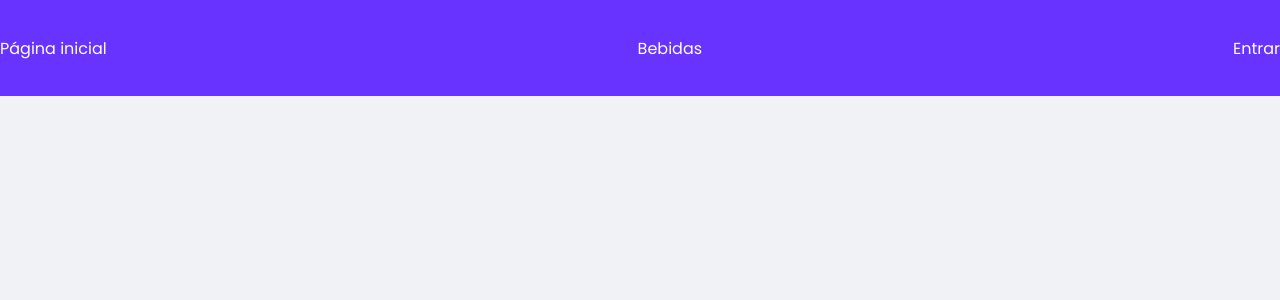
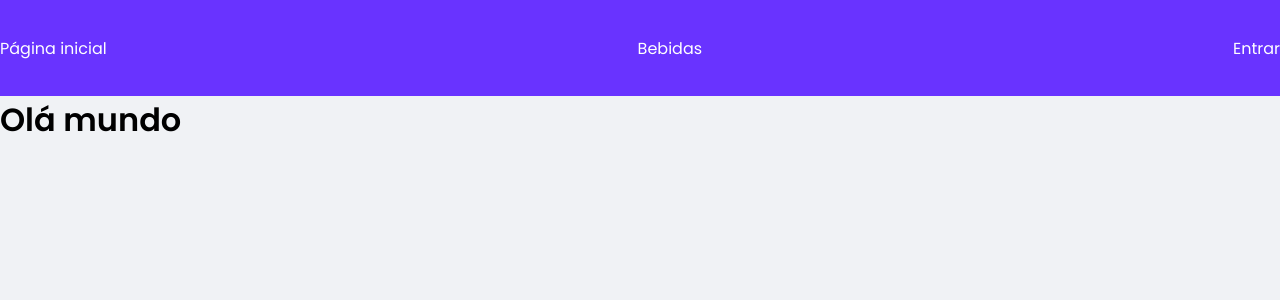
Before and after one commit to jamessonlps/RustyBeers-Frontend, a React (Create React App) app: page /cervejas in a window 1280 px wide. Shown: the top 300 px of the page. Built offline with nearby package versions, Linux system fonts and the light colour scheme; no server answers.

Commit message:
ultimas modificacoes antes de alterar proposta

```diff
--- a/package.json
+++ b/package.json
@@ -6,6 +6,7 @@
     "@testing-library/jest-dom": "^5.11.4",
     "@testing-library/react": "^11.1.0",
     "@testing-library/user-event": "^12.1.10",
+    "axios": "^0.24.0",
     "react": "^17.0.2",
     "react-dom": "^17.0.2",
     "react-router-dom": "^5.3.0",
--- a/src/App.js
+++ b/src/App.js
@@ -3,6 +3,7 @@ import { Route, Switch } from 'react-router-dom';
 import { Navbar } from './components/Navbar';
 import { HomePage } from './views/HomePage/index';
 import { Login } from './views/Login/index';
+import { BeersView } from './views/BeersView';
 
 import { GlobalStyle } from './styles/global';
 
@@ -13,6 +14,7 @@ function App() {
       <Switch>
         <Route exact path = "/" component={HomePage} />
         <Route exact path = "/entrar" component={Login} />
+        <Route exact path = "/cervejas" component={BeersView} />
       </Switch>
 
       <GlobalStyle />
--- a/src/components/CardSection/index.jsx
+++ b/src/components/CardSection/index.jsx
@@ -1,11 +1,9 @@
 import { Container } from "./styles";
-
-import LeveduraImg from '../../assets/levedura.jpg'
 
 export function CardSection(props) {
     return (
         <Container>
-            <img src={props.urlImage} alt="image" typeof="image/jpg" width="200" />
+            <img src={props.urlImage} alt="" typeof="image/jpg" width="200" />
             <div>
                 <h2>{props.title}</h2>
                 <p>
--- /dev/null
+++ b/src/views/BeersView/index.jsx
@@ -0,0 +1,24 @@
+import axios from "axios";
+import { useEffect } from "react";
+import { Container } from "./styles";
+
+export function BeersView() {
+    useEffect(() => {
+        axios.get(
+            "https://rustybeer.herokuapp.com/styles",
+            {
+                Headers: {
+                    'Accept': "application/json",
+                    'Content-Type': "application/json",
+                    'Access-Control-Allow-Origin': "*",
+                }
+            }
+        ).then(res => console.log(res.data))
+    }, [])
+
+    return (
+        <Container>
+            <h1>Olá mundo</h1>
+        </Container>
+    );
+}
--- /dev/null
+++ b/src/views/BeersView/styles.js
@@ -0,0 +1,5 @@
+import styled from "styled-components";
+
+export const Container = styled.div`
+
+`
```
Also changed, not shown: 1 other file (tests, documents, lock files or other folders).
